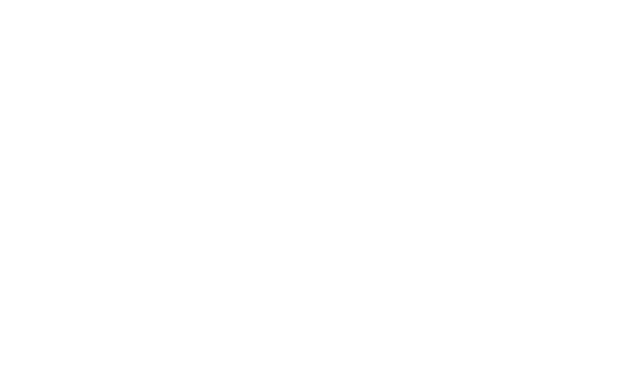
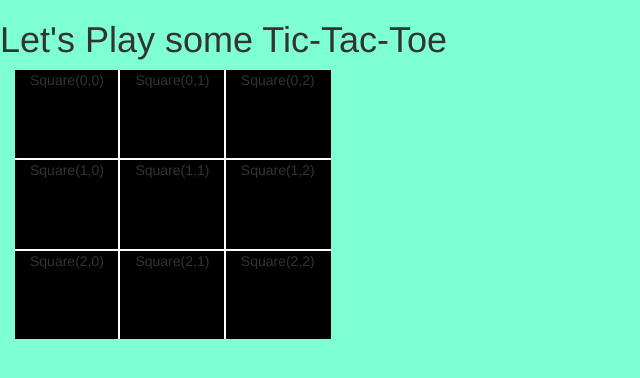
Before and after one commit to davidmilco/TTT, a website: page client/index.html in a window 1280 px wide. Shown: the whole page, without its empty margins (0-640 px from the left). Drawn offline with nearby package versions, Linux system fonts and the light colour scheme; files that its build step writes are made by us from their sources.

Commit message:
Set up Server to serve client files and created rudimentary game board
Set up Server to serve client files (css and js).

Created rudimentary game board with CSS and bootstrap which have been
added along with jQuery.  Using CDN for now may change at a later time.

```diff
--- /dev/null
+++ b/client/css/style.css
@@ -0,0 +1,40 @@
+body {
+  background-color: aquamarine;
+}
+
+.gameSquare {
+    position:relative;
+    background-color:black;
+    height: 0;
+    padding-bottom: 7%;
+}
+
+.topRow {
+    border-bottom-style: solid;
+    border-bottom-color: white;
+    border-bottom-width: 2px;
+}
+
+.secondRow {
+    border-bottom-style: solid;
+    border-bottom-color: white;
+    border-bottom-width: 2px;
+}
+
+.firstCol {
+    border-right-style: solid;
+    border-right-color: white;
+    border-right-width: 2px;
+}
+
+.secondCol {
+    border-right-style: solid;
+    border-right-color: white;
+    border-right-width: 2px;
+}
+
+.row {
+    padding-left: 15px;
+    margin-left: 0px;
+    margin-right: 0px;
+}
--- a/client/index.html
+++ b/client/index.html
@@ -3,9 +3,50 @@
 <html lang="en" xmlns="http://www.w3.org/1999/xhtml">
 <head>
     <meta charset="utf-8" />
-    <title></title>
+    <title>Tic-Tac-Toe</title>
+    <script src="//code.jquery.com/jquery-1.12.0.min.js"></script>
+    <link rel="stylesheet" href="https://maxcdn.bootstrapcdn.com/bootstrap/3.3.6/css/bootstrap.min.css" integrity="sha384-1q8mTJOASx8j1Au+a5WDVnPi2lkFfwwEAa8hDDdjZlpLegxhjVME1fgjWPGmkzs7" crossorigin="anonymous">
+    <link rel="stylesheet" href="https://maxcdn.bootstrapcdn.com/bootstrap/3.3.6/css/bootstrap-theme.min.css" integrity="sha384-fLW2N01lMqjakBkx3l/M9EahuwpSfeNvV63J5ezn3uZzapT0u7EYsXMjQV+0En5r" crossorigin="anonymous">
+    <script src="https://maxcdn.bootstrapcdn.com/bootstrap/3.3.6/js/bootstrap.min.js" integrity="sha384-0mSbJDEHialfmuBBQP6A4Qrprq5OVfW37PRR3j5ELqxss1yVqOtnepnHVP9aJ7xS" crossorigin="anonymous"></script>
+    <link href="./client/css/style.css" rel="stylesheet">
+    <script src="./client/client.js"></script>
 </head>
 <body>
-
+    <h1>Let's Play some Tic-Tac-Toe</h1>
+    <div class="gameBoard">
+        <div class="row">
+            <div class="col-xs-1 gameSquare firstCol topRow">
+                Square(0,0)
+            </div>
+            <div class="col-xs-1 gameSquare secondCol topRow">
+                Square(0,1)
+            </div>
+            <div class="col-xs-1 gameSquare topRow">
+                Square(0,2)
+            </div>
+        </div>
+        <div class="row">
+            <div class="col-xs-1 gameSquare firstCol secondRow">
+                Square(1,0)
+            </div>
+            <div class="col-xs-1 gameSquare secondCol secondRow">
+                Square(1,1)
+            </div>
+            <div class="col-xs-1 gameSquare secondRow">
+                Square(1,2)
+            </div>
+        </div>
+        <div class="row bottomRow">
+            <div class="col-xs-1 gameSquare firstCol">
+                Square(2,0)
+            </div>
+            <div class="col-xs-1 gameSquare secondCol">
+                Square(2,1)
+            </div>
+            <div class="col-xs-1 gameSquare">
+                Square(2,2)
+            </div>
+        </div>
+    </div>
 </body>
 </html>
--- a/server/server.js
+++ b/server/server.js
@@ -2,6 +2,8 @@
 var http = require("http");
 var path = require('path');
 var app = express();
+
+app.use('/client', express.static(__dirname + '/../client'));
 
 app.get('/', function (req, res) {
     res.sendFile(path.join(__dirname + '/../client/index.html'));
```
